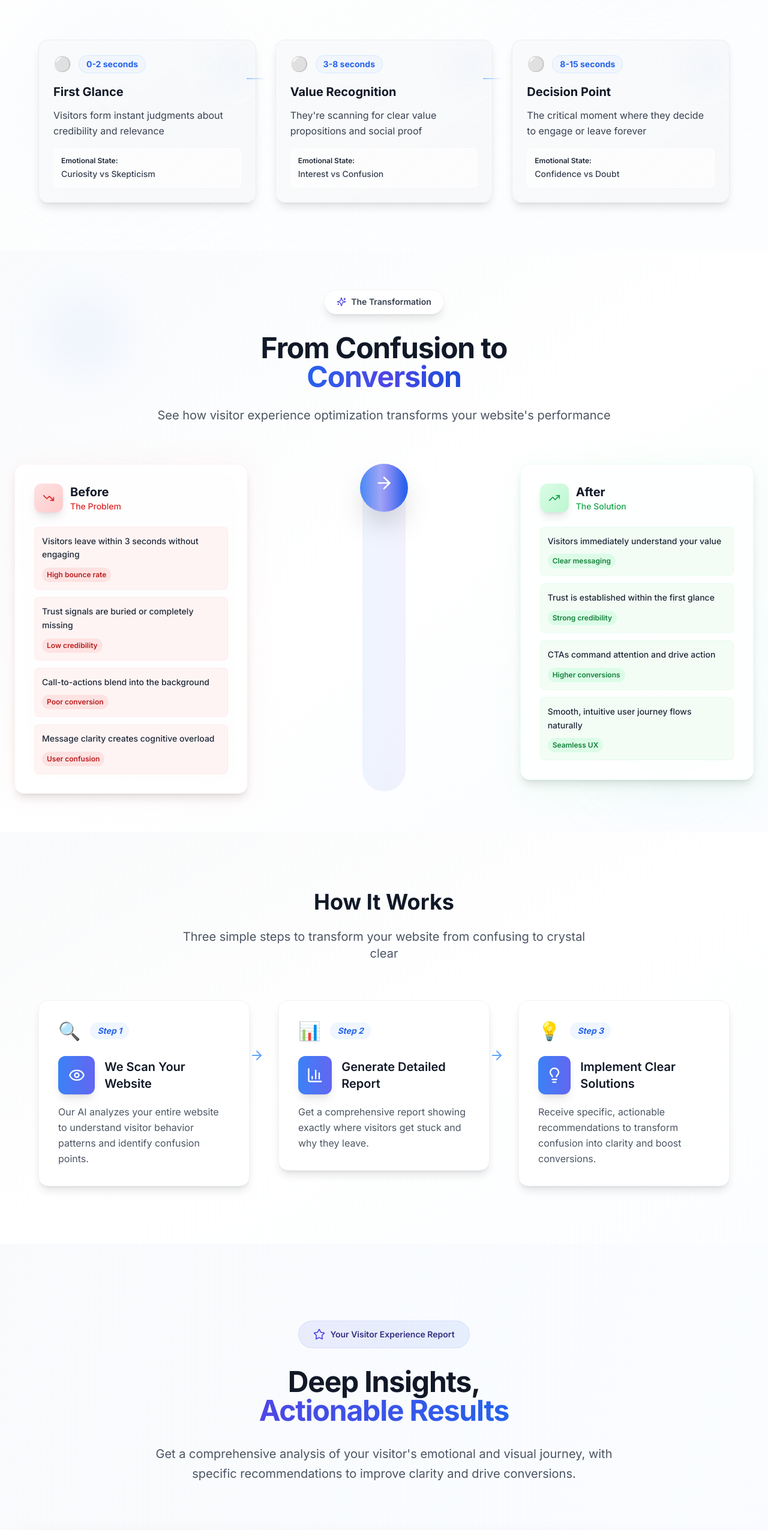
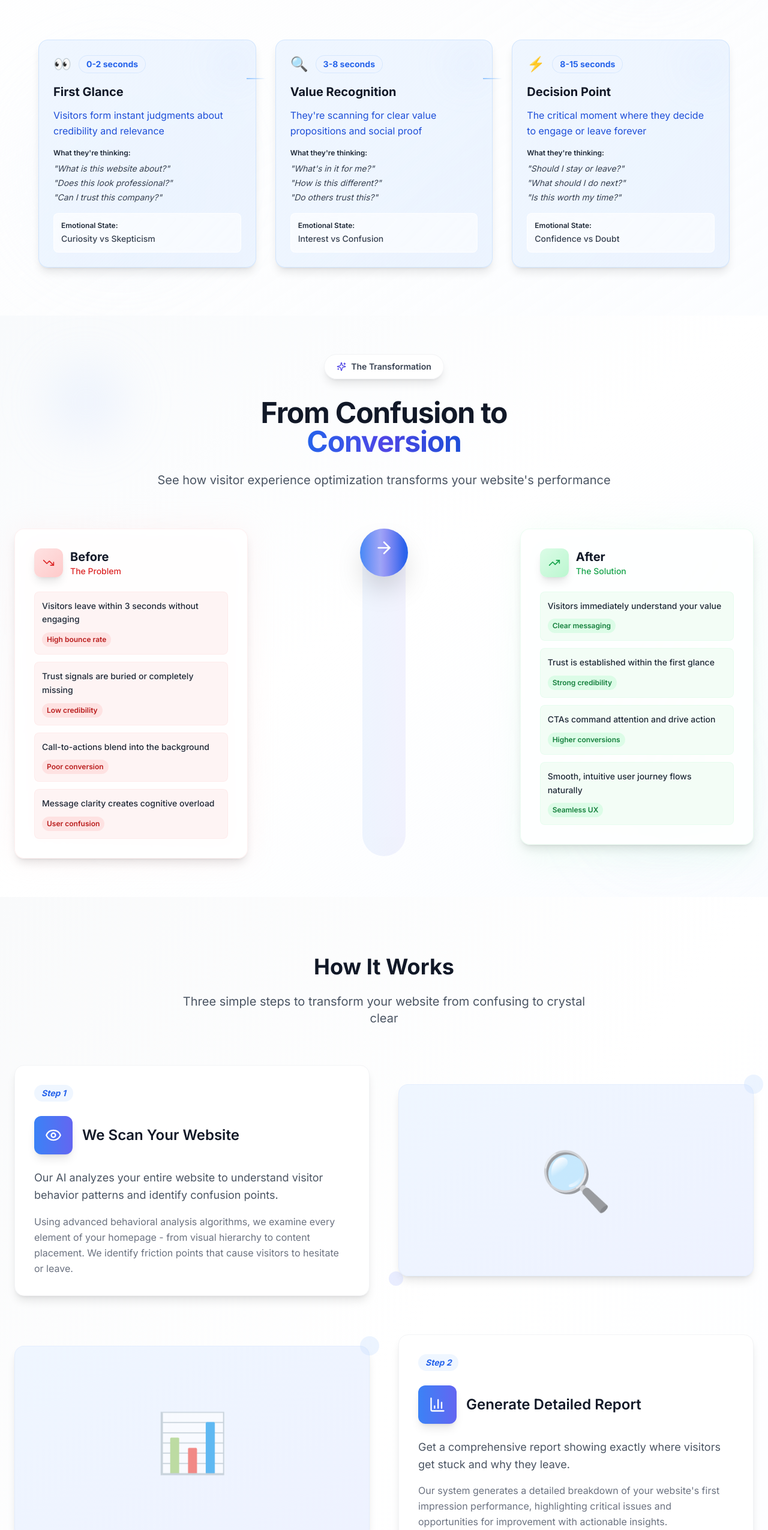
Before and after one commit to kluivstar/Insightoro-FE, a React (Vite) app: page / in a window 1280 px wide. Shown: the part 1137-3687 px from the top of the page at 60% size. Built offline with nearby package versions, Linux system fonts and the light colour scheme.

Commit message:
Refactor: Update sections and design
- Restore content to EmotionalJourneySection.
- Remove steps emojis and refactor StepsSection.
- Remove Signature Analysis section.

```diff
--- a/src/components/EmotionalJourneySection.tsx
+++ b/src/components/EmotionalJourneySection.tsx
@@ -8,30 +8,45 @@ const EmotionalJourneySection = () => {
       title: "First Glance",
       description: "Visitors form instant judgments about credibility and relevance",
       emotion: "Curiosity vs Skepticism",
-      color: "from-gray-50 to-gray-100/50",
-      borderColor: "border-gray-200/60",
-      icon: "⚪",
-      textColor: "text-gray-700"
+      questions: [
+        "What is this website about?",
+        "Does this look professional?",
+        "Can I trust this company?"
+      ],
+      color: "from-blue-50 to-blue-100/50",
+      borderColor: "border-blue-200/60",
+      icon: "👀",
+      textColor: "text-blue-700"
     },
     {
       time: "3-8 seconds",
       title: "Value Recognition",
       description: "They're scanning for clear value propositions and social proof",
       emotion: "Interest vs Confusion",
-      color: "from-gray-50 to-gray-100/50",
-      borderColor: "border-gray-200/60",
-      icon: "⚪",
-      textColor: "text-gray-700"
+      questions: [
+        "What's in it for me?",
+        "How is this different?",
+        "Do others trust this?"
+      ],
+      color: "from-blue-50 to-blue-100/50",
+      borderColor: "border-blue-200/60",
+      icon: "🔍",
+      textColor: "text-blue-700"
     },
     {
       time: "8-15 seconds",
       title: "Decision Point",
       description: "The critical moment where they decide to engage or leave forever",
       emotion: "Confidence vs Doubt",
-      color: "from-gray-50 to-gray-100/50",
-      borderColor: "border-gray-200/60",
-      icon: "⚪",
-      textColor: "text-gray-700"
+      questions: [
+        "Should I stay or leave?",
+        "What should I do next?",
+        "Is this worth my time?"
+      ],
+      color: "from-blue-50 to-blue-100/50",
+      borderColor: "border-blue-200/60",
+      icon: "⚡",
+      textColor: "text-blue-700"
     }
   ];
 
@@ -77,7 +92,7 @@ const EmotionalJourneySection = () => {
                 <div className="relative z-10">
                   {/* Time indicator */}
                   <div className="flex items-center gap-3 mb-4">
-                    <div className="text-2xl text-white">{step.icon}</div>
+                    <div className="text-2xl">{step.icon}</div>
                     <div className="text-sm font-bold text-blue-600 bg-blue-50/80 backdrop-blur-sm px-3 py-1 rounded-full border border-blue-200/50">
                       {step.time}
                     </div>
@@ -90,6 +105,18 @@ const EmotionalJourneySection = () => {
                   <p className={`text-base ${step.textColor} leading-relaxed mb-4`}>
                     {step.description}
                   </p>
+
+                  {/* Customer questions */}
+                  <div className="mb-4">
+                    <div className="text-xs font-semibold text-gray-800 mb-2">What they're thinking:</div>
+                    <ul className="space-y-1">
+                      {step.questions.map((question, qIndex) => (
+                        <li key={qIndex} className="text-sm text-gray-700 italic">
+                          "{question}"
+                        </li>
+                      ))}
+                    </ul>
+                  </div>
 
                   {/* Emotional state indicator */}
                   <div className="bg-white/70 backdrop-blur-sm p-3 rounded-lg border border-white/80">
--- a/src/components/StepsSection.tsx
+++ b/src/components/StepsSection.tsx
@@ -1,5 +1,5 @@
 
-import { Eye, BarChart3, Lightbulb, ArrowRight } from 'lucide-react';
+import { Eye, BarChart3, Lightbulb } from 'lucide-react';
 
 const StepsSection = () => {
   const steps = [
@@ -8,6 +8,7 @@ const StepsSection = () => {
       number: "Step 1",
       title: "We Scan Your Website",
       description: "Our AI analyzes your entire website to understand visitor behavior patterns and identify confusion points.",
+      detailedDescription: "Using advanced behavioral analysis algorithms, we examine every element of your homepage - from visual hierarchy to content placement. We identify friction points that cause visitors to hesitate or leave.",
       illustration: "🔍"
     },
     {
@@ -15,6 +16,7 @@ const StepsSection = () => {
       number: "Step 2",
       title: "Generate Detailed Report",
       description: "Get a comprehensive report showing exactly where visitors get stuck and why they leave.",
+      detailedDescription: "Our system generates a detailed breakdown of your website's first impression performance, highlighting critical issues and opportunities for improvement with actionable insights.",
       illustration: "📊"
     },
     {
@@ -22,6 +24,7 @@ const StepsSection = () => {
       number: "Step 3",
       title: "Implement Clear Solutions",
       description: "Receive specific, actionable recommendations to transform confusion into clarity and boost conversions.",
+      detailedDescription: "Get prioritized recommendations based on impact potential. Each suggestion comes with clear implementation guidance to help you optimize your visitor experience effectively.",
       illustration: "💡"
     }
   ];
@@ -38,38 +41,49 @@ const StepsSection = () => {
           </p>
         </div>
 
-        <div className="grid md:grid-cols-3 gap-12 max-w-6xl mx-auto">
+        <div className="max-w-7xl mx-auto space-y-16">
           {steps.map((step, index) => (
-            <div key={index} className="relative group">
-              {/* Connection arrow for desktop */}
-              {index < steps.length - 1 && (
-                <div className="hidden md:block absolute top-20 -right-6 z-10">
-                  <ArrowRight className="w-6 h-6 text-blue-400" />
-                </div>
-              )}
-
+            <div key={index} className={`grid lg:grid-cols-2 gap-12 items-center ${index % 2 === 1 ? 'lg:grid-flow-col-dense' : ''}`}>
+              {/* Content Side */}
+              <div className={`${index % 2 === 1 ? 'lg:col-start-2' : ''}`}>
                 <div className="bg-white rounded-2xl p-8 shadow-lg hover:shadow-xl transition-all duration-300 hover:-translate-y-2 border border-gray-100">
-                {/* Step number and illustration */}
+                  {/* Step indicator */}
                   <div className="flex items-center gap-4 mb-6">
-                  <div className="text-3xl">{step.illustration}</div>
                     <div className="text-sm font-bold text-blue-600 bg-blue-50 px-3 py-1 rounded-full italic">
                       {step.number}
                     </div>
                   </div>
 
                   {/* Icon and title */}
-                <div className="flex items-center gap-4 mb-4">
+                  <div className="flex items-center gap-4 mb-6">
                     <div className="w-16 h-16 bg-gradient-to-r from-blue-500 to-indigo-500 rounded-xl flex items-center justify-center shadow-lg">
                       <step.icon className="w-7 h-7 text-white" />
                     </div>
-                  <h3 className="text-xl font-semibold text-gray-900">
+                    <h3 className="text-2xl font-semibold text-gray-900">
                       {step.title}
                     </h3>
                   </div>
 
-                <p className="text-gray-600 leading-relaxed">
+                  <p className="text-gray-600 leading-relaxed mb-4 text-lg">
                     {step.description}
                   </p>
+
+                  <p className="text-gray-500 leading-relaxed">
+                    {step.detailedDescription}
+                  </p>
+                </div>
+              </div>
+
+              {/* Illustration Side */}
+              <div className={`${index % 2 === 1 ? 'lg:col-start-1' : ''}`}>
+                <div className="relative">
+                  <div className="w-full h-80 bg-gradient-to-br from-blue-50 to-indigo-50 rounded-2xl flex items-center justify-center shadow-lg border border-blue-100/50">
+                    <div className="text-8xl opacity-60">{step.illustration}</div>
+                  </div>
+                  {/* Decorative elements */}
+                  <div className="absolute -top-4 -right-4 w-8 h-8 bg-blue-200 rounded-full opacity-30"></div>
+                  <div className="absolute -bottom-4 -left-4 w-6 h-6 bg-indigo-200 rounded-full opacity-40"></div>
+                </div>
               </div>
             </div>
           ))}
--- a/src/pages/Index.tsx
+++ b/src/pages/Index.tsx
@@ -1,6 +1,5 @@
 
 import HeroSection from '@/components/HeroSection';
-import SignatureFeaturesSection from '@/components/SignatureFeaturesSection';
 import EmotionalJourneySection from '@/components/EmotionalJourneySection';
 import BeforeAfterSection from '@/components/BeforeAfterSection';
 import StepsSection from '@/components/StepsSection';
@@ -15,7 +14,6 @@ const Index = () => {
       <BeforeAfterSection />
       <StepsSection />
       <DemoSection />
-      <SignatureFeaturesSection />
       <EmailFooter />
     </div>
   );
```
Lines whose indentation alone changed are shown as unchanged.
